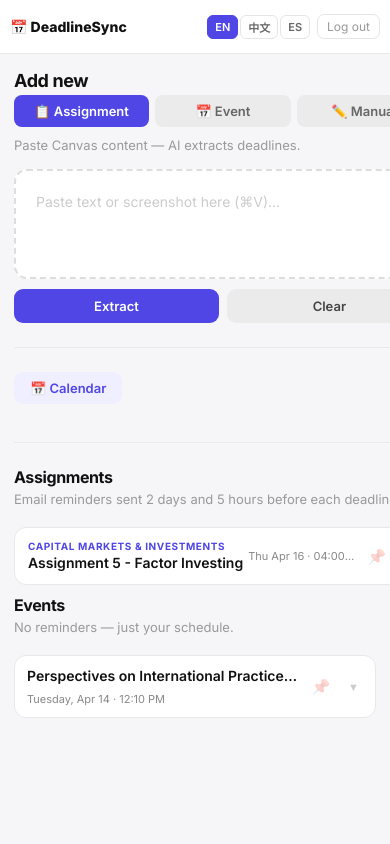
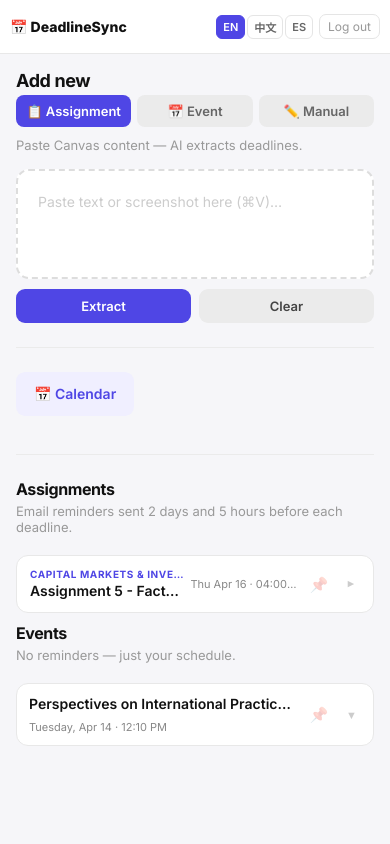
Before and after one commit to BestyYang/Deadline-sync, a Flask app: page /dashboard in a window 390 px wide. Run offline with Flask 3, Linux system fonts and the light colour scheme; a user stored in the database is signed in; some libraries are stand-ins or nearby versions.

Commit message:
Fix iPhone layout overflow — align-items:stretch is the root fix
The desktop layout uses align-items:flex-start so the two-column
layout doesn't stretch vertically.  On mobile with flex-direction:
column this means child columns size to their *content* width, not
the viewport — causing the paste area, hints and cards to overflow.

Changes:
- .layout: align-items:stretch on mobile so columns fill 100% width
- .main-col / .events-col: explicit width:100% + box-sizing for safety
- .paste-area / .pinput: explicit width:100% + box-sizing
- .cal-toggle-btn: min-height:44px touch target, 14px font, inline-flex
  + explicit font-family stack to fix iOS Safari button font bug
- fonts.gstatic.com preconnect added for faster Inter load on mobile
- html/body overflow-x:hidden as final safety net (not the main fix)

Co-Authored-By: Claude Sonnet 4.6 <noreply@anthropic.com>

```diff
--- a/templates/dashboard.html
+++ b/templates/dashboard.html
@@ -5,6 +5,7 @@
   <meta name="viewport" content="width=device-width, initial-scale=1.0" />
   <title>DeadlineSync</title>
   <link rel="preconnect" href="https://fonts.googleapis.com">
+  <link rel="preconnect" href="https://fonts.gstatic.com" crossorigin>
   <link href="https://fonts.googleapis.com/css2?family=Inter:wght@400;500;600;700;800&display=swap" rel="stylesheet">
   <style>
     *, *::before, *::after { box-sizing: border-box; margin: 0; padding: 0; }
@@ -175,7 +176,15 @@
     .ecard.folded .ecard-body { display: none; }
 
     /* ── Calendar ── */
-    .cal-toggle-btn { background:#f0efff;color:#4f46e5;border:none;border-radius:9px;padding:8px 16px;font-size:13px;font-weight:600;font-family:inherit;cursor:pointer;margin-bottom:14px; }
+    .cal-toggle-btn {
+      background:#f0efff; color:#4f46e5; border:none; border-radius:9px;
+      padding:8px 16px; font-size:13px; font-weight:600;
+      /* Explicit font prevents iOS Safari button font-inheritance bug */
+      font-family:'Inter',-apple-system,BlinkMacSystemFont,'Segoe UI',sans-serif;
+      cursor:pointer; margin-bottom:14px;
+      /* Flex keeps emoji + text vertically centred and avoids emoji line-height issues */
+      display:inline-flex; align-items:center; gap:6px; line-height:1;
+    }
     .cal-toggle-btn:hover { background:#e0deff; }
     .cal-nav-btn { background:#ebebeb;border:none;border-radius:7px;padding:4px 10px;font-size:16px;cursor:pointer;line-height:1;font-family:inherit; }
     .cal-nav-btn:hover { background:#ddd; }
@@ -227,58 +236,82 @@
 
     /* ── Mobile responsive ── */
     @media (max-width: 700px) {
-      /* ── Prevent ANY horizontal overflow ── */
-      html, body { overflow-x: hidden; max-width: 100vw; }
+      /* ─ 1. Global overflow guard ─────────────────────────────────────────── */
+      html { overflow-x: hidden; }
+      body { overflow-x: hidden; width: 100%; }
 
-      /* ── Topbar: shrink everything to fit logo + 3 lang btns + logout ── */
+      /* ─ 2. Topbar ─────────────────────────────────────────────────────────
+         logo + 3 lang-btns + logout must all fit ≤ 390px                       */
       .topbar { padding: 0 10px; }
       .logo { font-size: 14px; }
       .user-email { display: none; }
-      .topbar-right { gap: 7px; }
+      .topbar-right { gap: 6px; }
       .lang-switcher { gap: 2px; }
-      .lang-btn { padding: 3px 7px; font-size: 11px; }
-      .logout { font-size: 12px; padding: 4px 9px; }
+      .lang-btn { padding: 3px 6px; font-size: 11px; }
+      .logout { font-size: 12px; padding: 4px 8px; }
 
-      /* ── Layout ── */
-      .layout { flex-direction: column; padding: 16px 14px 60px; gap: 0; }
-      .events-col { width: 100%; }
+      /* ─ 3. Layout ─────────────────────────────────────────────────────────
+         THE ROOT FIX: desktop sets align-items:flex-start so columns size to
+         their content.  On mobile we need columns to STRETCH to full width.    */
+      .layout {
+        flex-direction: column;
+        align-items: stretch;          /* override flex-start → columns fill width */
+        padding: 16px 16px 60px;
+        gap: 0;
+        width: 100%;
+        max-width: 100%;
+        box-sizing: border-box;
+      }
+      .main-col  { width: 100%; max-width: 100%; min-width: 0; box-sizing: border-box; }
+      .events-col { width: 100%; max-width: 100%; box-sizing: border-box; }
       .events-sticky { position: static; margin-top: 0; }
 
-      /* ── Input tabs ── */
+      /* ─ 4. Paste area + inputs ────────────────────────────────────────────
+         Explicit 100% width stops the dashed box from overflowing.             */
+      .paste-area { width: 100%; box-sizing: border-box; }
+      .pinput     { width: 100%; box-sizing: border-box; }
+
+      /* ─ 5. Input tabs ─────────────────────────────────────────────────────  */
       .input-tabs { flex-wrap: wrap; }
       .itab { flex: 1; text-align: center; padding: 8px 10px; }
 
-      /* ── Cards ── */
+      /* ─ 6. Cards ──────────────────────────────────────────────────────────  */
       .acard { padding: 12px 13px; }
       .ecard { padding: 11px 12px; }
 
       /* Hide drag handle — HTML5 drag is mouse-only, useless on touch */
       .drag-handle { display: none !important; }
 
-      /* Due date: allow it to shrink and clip so it can't push card wider */
+      /* Due date: shrink + clip so long dates never push the card wider */
       .acard-header { gap: 5px; }
-      .due { font-size: 11px; flex-shrink: 1; overflow: hidden;
-             text-overflow: ellipsis; max-width: 108px; white-space: nowrap; }
-      /* Suppress <br> so countdown shows inline on the same line */
+      .due {
+        font-size: 11px; flex-shrink: 1; overflow: hidden;
+        text-overflow: ellipsis; max-width: 108px; white-space: nowrap;
+      }
+      /* Suppress <br> so countdown appears inline, not on a second line */
       .due br { display: none; }
       .due span { margin-left: 3px; }
 
-      /* Fold / pin icons: slightly bigger hit area */
+      /* Fold / pin icons */
       .fold-icon { font-size: 11px; padding: 2px 4px; }
       .pin-btn   { padding: 4px 6px; font-size: 15px; }
 
-      /* Points badge — 11 px was too small to read on mobile */
+      /* Points badge */
       .pts { font-size: 13px !important; padding: 3px 10px !important; }
 
-      /* Action buttons: bigger tap targets, wrap if needed */
+      /* ─ 7. Calendar button ────────────────────────────────────────────────
+         44px min-height meets Apple touch-target guideline.                    */
+      .cal-toggle-btn { min-height: 44px; font-size: 14px; padding: 10px 18px; }
+
+      /* ─ 8. Action buttons ─────────────────────────────────────────────────  */
       .card-actions { flex-wrap: wrap; gap: 6px; }
       .btn-sm { padding: 9px 15px; font-size: 13px; }
       .ecard-foot { flex-wrap: wrap; gap: 6px; }
 
-      /* Modal */
+      /* ─ 9. Modal ──────────────────────────────────────────────────────────  */
       .modal { padding: 20px 16px; border-radius: 12px; }
 
-      /* Row buttons: fill width */
+      /* ─ 10. Row buttons (Extract / Clear) ────────────────────────────────  */
       .row { flex-wrap: wrap; }
       .btn { flex: 1; text-align: center; }
     }
```
